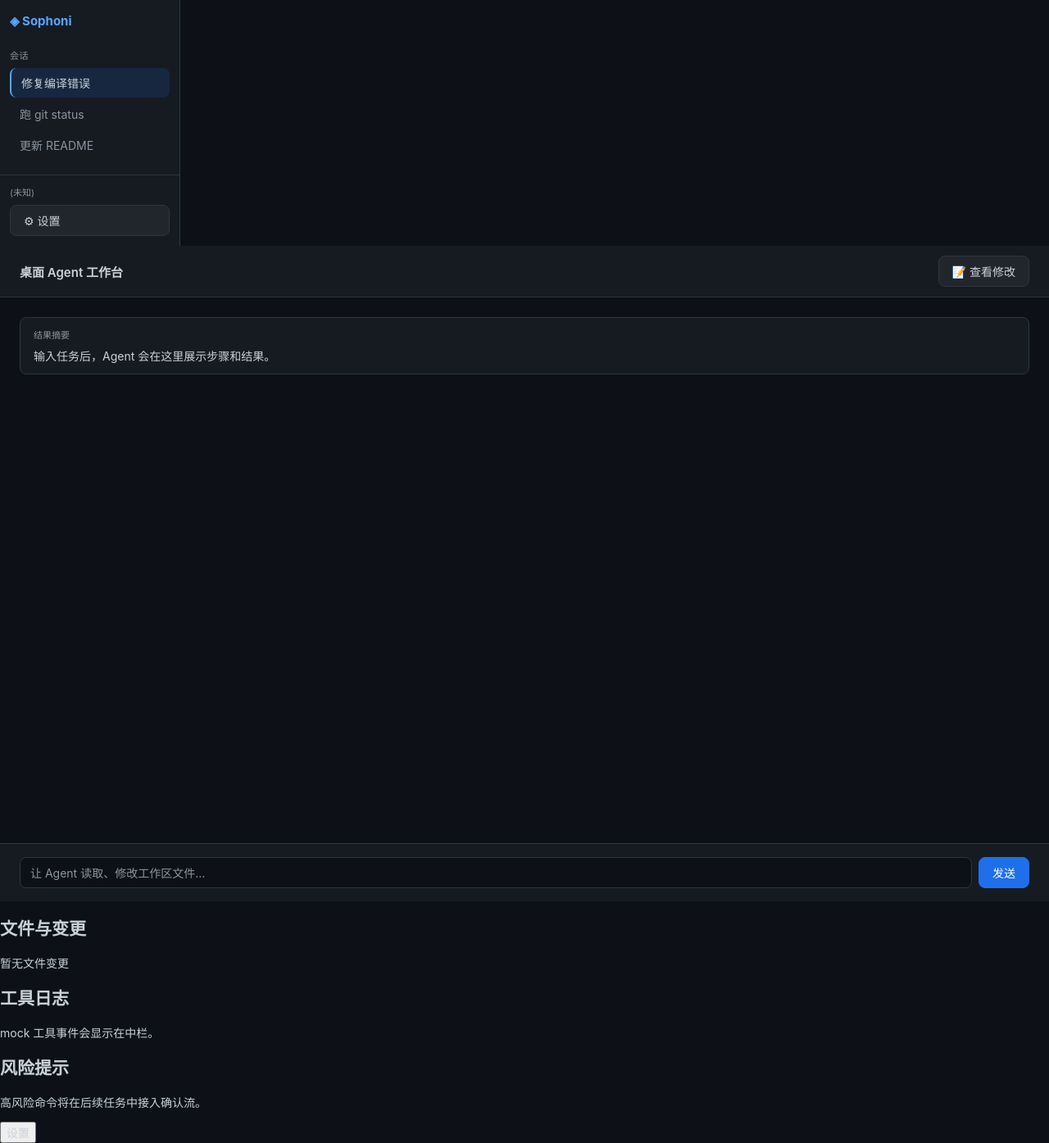
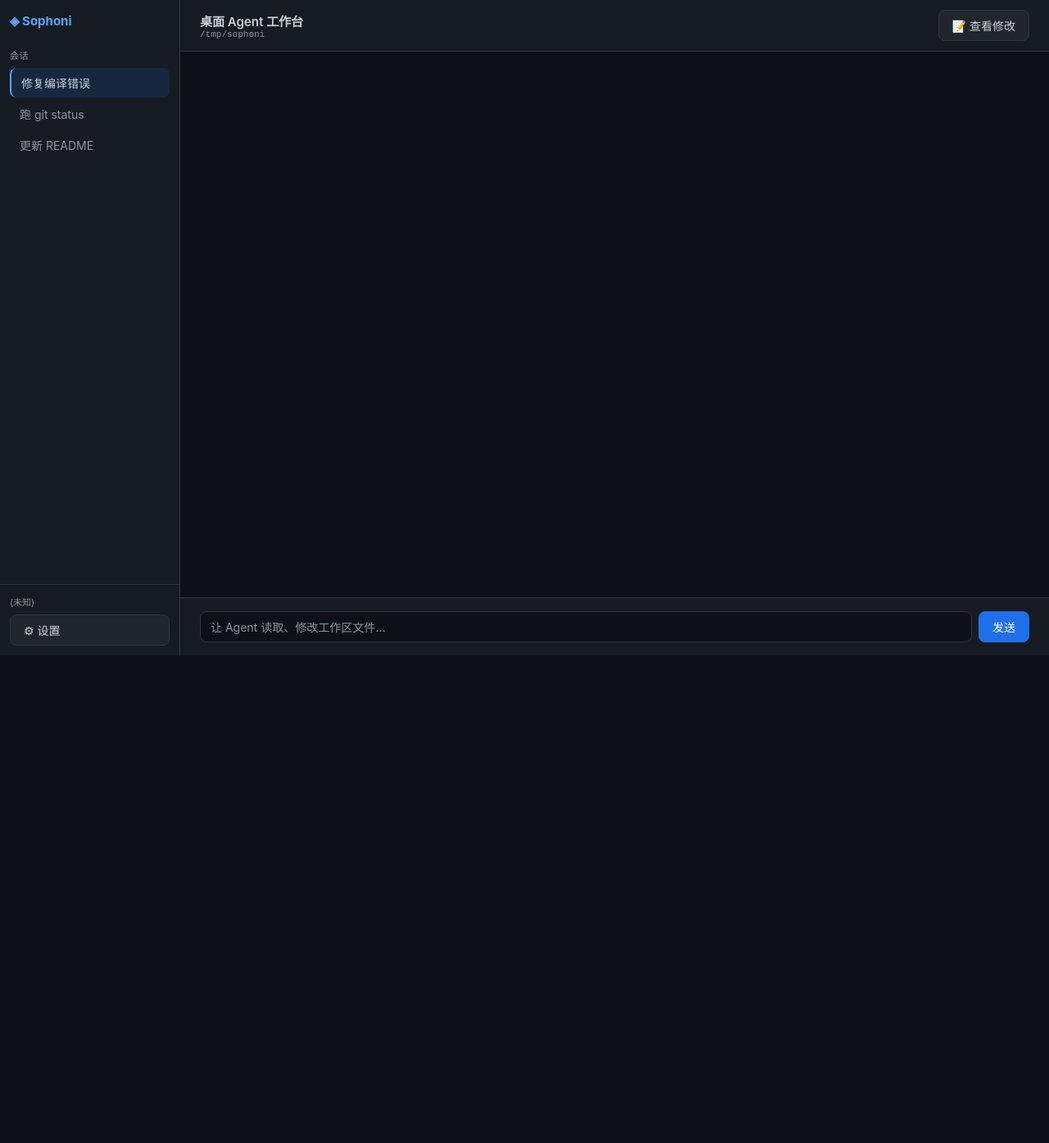
Before and after one commit to gdannyliao/sophoni, a Svelte app: page / in a window 1280 px wide. Shown: the whole page at 82% size. After the commit the page ends 800 px from the top, so only its background shows below. Built offline with nearby package versions, Linux system fonts and the light colour scheme.

Commit message:
feat: 重写 App 视图管理 + 修复事件流覆盖 + 删除 ContextPanel

```diff
--- a/src/App.svelte
+++ b/src/App.svelte
@@ -1,7 +1,7 @@
 <script lang="ts">
   import Sidebar from "./lib/components/Sidebar.svelte";
   import Conversation from "./lib/components/Conversation.svelte";
-  import ContextPanel from "./lib/components/ContextPanel.svelte";
+  import ReviewView from "./lib/components/ReviewView.svelte";
   import SettingsPanel from "./lib/components/SettingsPanel.svelte";
   import { runAgentTask, cancelAgentTask, onAgentEvent } from "./lib/api";
   import type { UnlistenFn } from "@tauri-apps/api/event";
@@ -9,28 +9,29 @@
 
   let events: AgentEvent[] = [];
   let fileChanges: FileChange[] = [];
-  let summary = "输入任务后，Agent 会在这里展示步骤和结果。";
+  let summary = "";
   let prompt = "";
   let running = false;
   let unlisten: UnlistenFn | null = null;
+  let view: "main" | "review" = "main";
   let showSettings = false;
+  let sidebarCollapsed = false;
 
-  // Hardcoded workspace for MVP — "open workspace" UI is a follow-up plan.
   const WORKSPACE_ROOT = "/tmp/sophoni";
 
   async function runDemo(task: string) {
     running = true;
     events = [];
     fileChanges = [];
+    summary = "";
     try {
       unlisten = await onAgentEvent((e) => { events = [...events, e]; });
       const result = await runAgentTask(WORKSPACE_ROOT, task || "读 README.md 并加一行注释");
-      // Reconcile with authoritative return value.
-      events = result.events;
+      // 修复：只用 result 的 fileChanges 和 summary，events 由实时推送维护
       fileChanges = result.fileChanges;
       summary = result.summary;
     } catch (e) {
-      events = [...events, { kind: "error", title: "调用失败", body: String(e) }];
+      events = [...events, { kind: "error", title: "调用失败", body: String(e), toolCallId: undefined }];
     } finally {
       unlisten?.();
       unlisten = null;
@@ -43,13 +44,28 @@
   }
 </script>
 
-<div class="app-shell" data-testid="app-shell">
-  <Sidebar />
-  <Conversation {events} {summary} bind:prompt {running} onRun={runDemo} onCancel={cancel} />
-  <ContextPanel {fileChanges} />
-</div>
-
-<button class="settings-toggle" type="button" on:click={() => (showSettings = true)}>设置</button>
+{#if view === "review"}
+  <ReviewView {fileChanges} onClose={() => (view = "main")} />
+{:else}
+  <div class="app-shell" data-testid="app-shell">
+    <Sidebar
+      collapsed={sidebarCollapsed}
+      onToggleCollapse={() => (sidebarCollapsed = !sidebarCollapsed)}
+      onOpenSettings={() => (showSettings = true)}
+    />
+    <Conversation
+      {events}
+      {summary}
+      bind:prompt
+      {running}
+      workspacePath={WORKSPACE_ROOT}
+      changeCount={fileChanges.length}
+      onRun={runDemo}
+      onCancel={cancel}
+      onReview={() => (view = "review")}
+    />
+  </div>
+{/if}
 
 {#if showSettings}
   <button
@@ -59,14 +75,35 @@
     on:click={() => (showSettings = false)}
   >
     <!-- svelte-ignore a11y_click_events_have_key_events -->
-    <div
-      class="overlay-content"
-      role="dialog"
-      aria-modal="true"
-      tabindex="-1"
-      on:click|stopPropagation
-    >
+    <div class="overlay-content" role="dialog" aria-modal="true" tabindex="-1" on:click|stopPropagation>
       <SettingsPanel onClose={() => (showSettings = false)} />
     </div>
   </button>
 {/if}
+
+<style>
+  .app-shell {
+    display: grid;
+    grid-template-columns: auto 1fr;
+    height: 100vh;
+  }
+  .overlay {
+    position: fixed;
+    inset: 0;
+    background: rgba(0, 0, 0, 0.5);
+    display: flex;
+    align-items: center;
+    justify-content: center;
+    z-index: 100;
+    border: 0;
+    padding: 0;
+    width: 100%;
+    cursor: default;
+    text-align: left;
+    font: inherit;
+    color: inherit;
+  }
+  .overlay-content {
+    background: transparent;
+  }
+</style>
--- a/src/lib/components/ContextPanel.svelte
+++ /dev/null
@@ -1,29 +0,0 @@
-<script lang="ts">
-  import type { FileChange } from "../types";
-
-  export let fileChanges: FileChange[] = [];
-</script>
-
-<aside class="context" aria-label="上下文与产物" data-testid="context-panel">
-  <section>
-    <h2>文件与变更</h2>
-    {#if fileChanges.length === 0}
-      <p class="muted">暂无文件变更</p>
-    {:else}
-      {#each fileChanges as change}
-        <article class="change">
-          <h3>{change.path}</h3>
-          <pre>{change.diff}</pre>
-        </article>
-      {/each}
-    {/if}
-  </section>
-  <section>
-    <h2>工具日志</h2>
-    <p class="muted">mock 工具事件会显示在中栏。</p>
-  </section>
-  <section>
-    <h2>风险提示</h2>
-    <p class="muted">高风险命令将在后续任务中接入确认流。</p>
-  </section>
-</aside>
```
